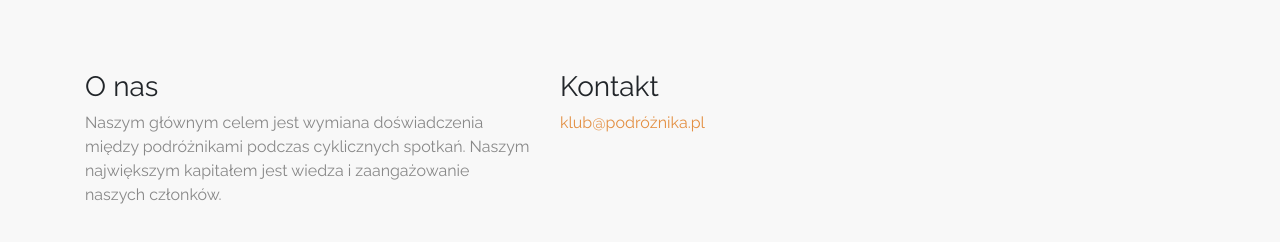
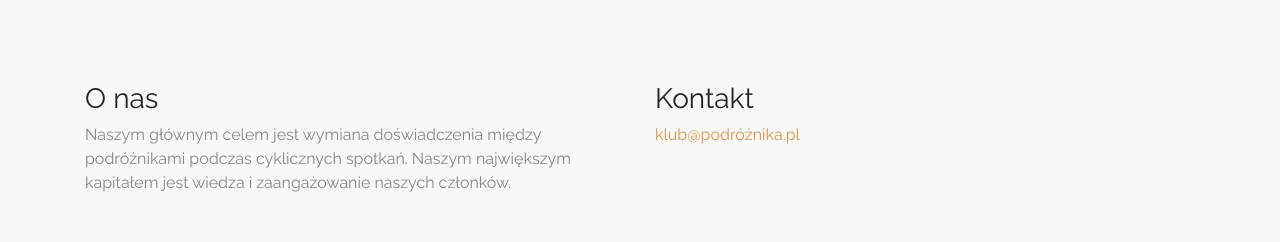
Before and after one commit to DawidKotyrba/bootstrap-page, a plain HTML site: page index.html in a window 1280 px wide. Shown: the part 1205-1447 px from the top of the page. Drawn offline with nearby package versions, Linux system fonts and the light colour scheme.

Commit message:
Corection v6

```diff
--- a/index.html
+++ b/index.html
@@ -109,13 +109,13 @@
     <footer class="main-footer">
         <div class="container flex-box h-100">
             <div class="row ">
-                <div class="col-md-5 col-12">
+                <div class="col-md-6 col-12">
                     <h3>O nas</h3>
                     <p class="grey-text">Naszym głównym celem jest wymiana doświadczenia między podróżnikami podczas
                         cyklicznych spotkań. Naszym największym kapitałem jest wiedza i zaangażowanie naszych członków.
                     </p>
                 </div>
-                <div class="col-5">
+                <div class="col-6">
                     <h3>Kontakt</h3>
                     <a class="links" href="">klub@podróżnika.pl</a>
                 </div>
```
